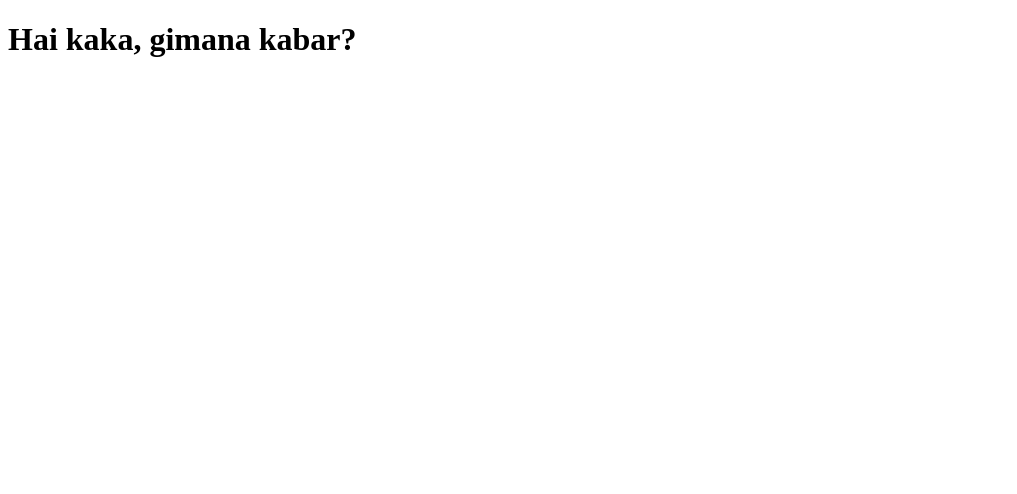
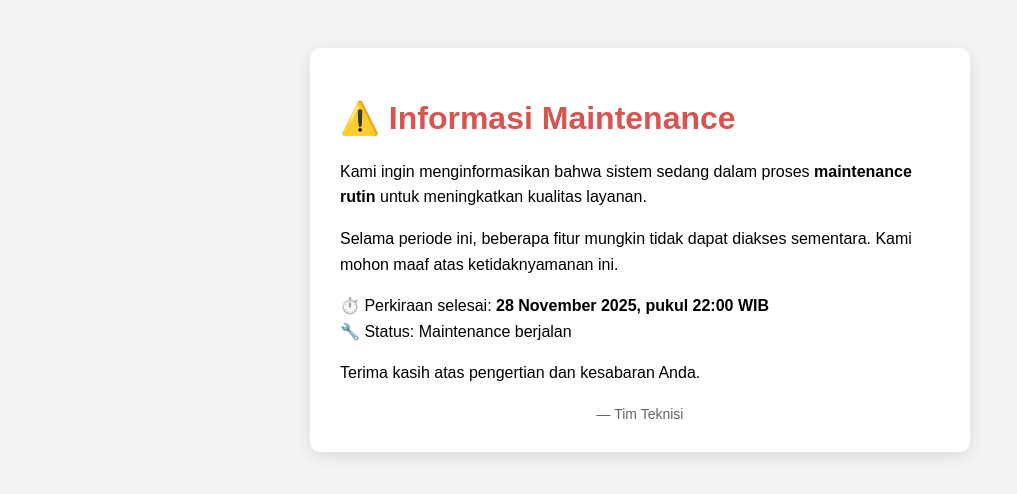
Before and after one commit to devpandai/hello-word, a plain HTML site: page index.html in a window 1280 px wide. Shown: the whole page, without its empty margins (0-1017 px from the left). Drawn offline with Linux system fonts and the light colour scheme.

Commit message:
Update index.html

```diff
--- a/index.html
+++ b/index.html
@@ -1,9 +1,58 @@
 <!DOCTYPE html>
 <html>
 <head>
-    <title>Hai Kaka</title>
+    <title>Informasi Maintenance</title>
+    <style>
+        body {
+            font-family: Arial, sans-serif;
+            background: #f3f3f3;
+            padding: 40px;
+        }
+        .box {
+            background: white;
+            padding: 30px;
+            border-radius: 10px;
+            max-width: 600px;
+            margin: auto;
+            box-shadow: 0 4px 15px rgba(0,0,0,0.1);
+        }
+        h1 {
+            color: #d9534f;
+        }
+        p {
+            font-size: 16px;
+            line-height: 1.6;
+        }
+        .footer {
+            margin-top: 20px;
+            font-size: 14px;
+            color: #666;
+            text-align: center;
+        }
+    </style>
 </head>
 <body>
-    <h1>Hai kaka, gimana kabar?</h1>
+    <div class="box">
+        <h1>⚠️ Informasi Maintenance</h1>
+        <p>
+            Kami ingin menginformasikan bahwa sistem sedang dalam proses
+            <strong>maintenance rutin</strong> untuk meningkatkan kualitas layanan.
+        </p>
+        <p>
+            Selama periode ini, beberapa fitur mungkin tidak dapat diakses sementara.
+            Kami mohon maaf atas ketidaknyamanan ini.
+        </p>
+        <p>
+            ⏱️ Perkiraan selesai: <strong>28 November 2025, pukul 22:00 WIB</strong><br>
+            🔧 Status: Maintenance berjalan
+        </p>
+        <p>
+            Terima kasih atas pengertian dan kesabaran Anda.
+        </p>
+
+        <div class="footer">
+            — Tim Teknisi
+        </div>
+    </div>
 </body>
 </html>
```
